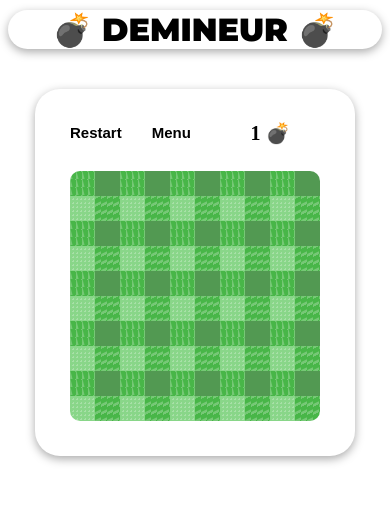
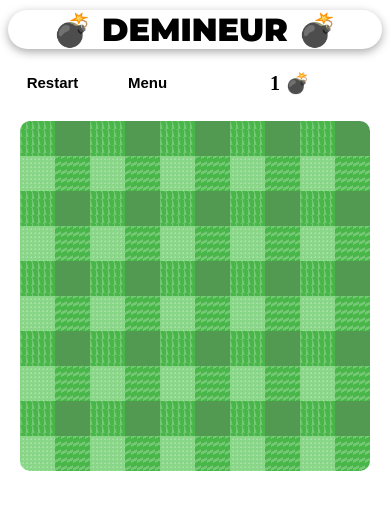
Before and after one commit to G1TS23/DEMINEUR, an Angular app: page /grid/1 in a window 390 px wide. Shown: the top 510 px of the page. Built offline with nearby package versions, Linux system fonts and the light colour scheme.

Commit message:
maximize mobile view

```diff
--- a/src/app/grille/grille.component.scss
+++ b/src/app/grille/grille.component.scss
@@ -18,7 +18,6 @@
     box-shadow: 0 3px 10px #AAA;
     padding: 20px 20px;
 }
-
 
 .grid{
     margin: 15px;
@@ -142,13 +141,22 @@ button:disabled{
 
 @media screen and (max-width: 500px) {
 
+    .gameboard{
+
+        margin: 0;
+        border-radius: 0;
+        padding: 0;
+        box-shadow: none;
+    }
+
     .grid{
-        grid-template-rows: repeat(10, 25px);
-        grid-template-columns: repeat(10, 25px);
+        grid-template-rows: repeat(10, 35px);
+        grid-template-columns: repeat(10, 35px);
     }
 
     button{
         font-size: 15px;
+        text-align: center;
     }
 
     .display{
```
